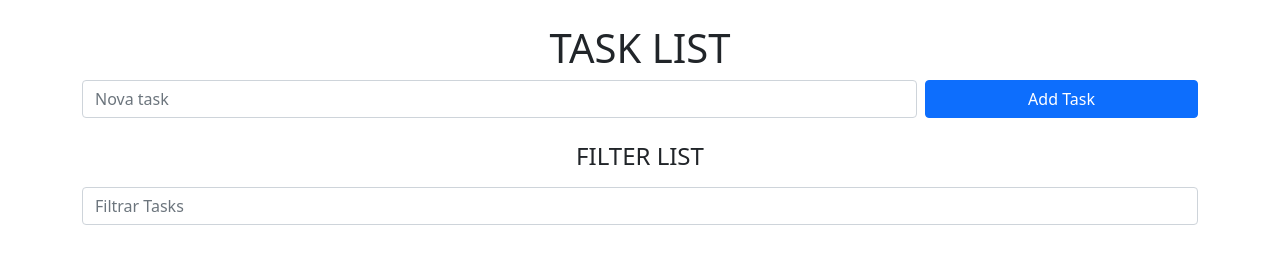
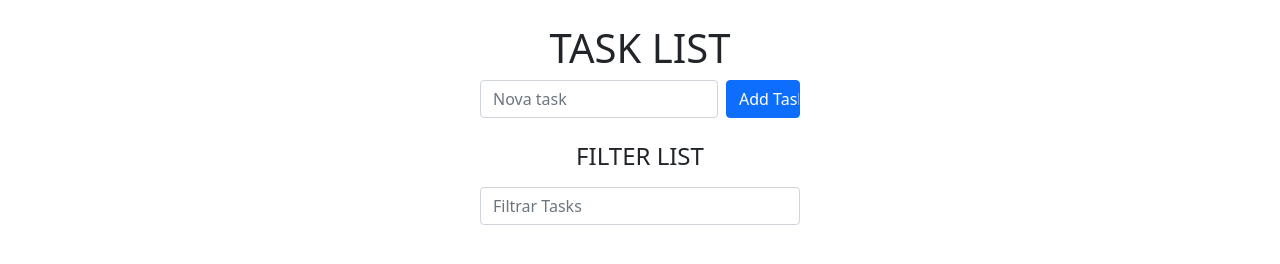
Before and after one commit to atmmoreira/project.task.list.vanilla.js, a plain HTML site: page index.html in a window 1280 px wide. Drawn offline with nearby package versions, Linux system fonts and the light colour scheme.

Commit message:
adjust layout

```diff
--- a/index.html
+++ b/index.html
@@ -29,7 +29,7 @@
   </style>
 
   <body>
-    <div class="container">
+    <div class="col-3 mx-auto">
       <h1 class="text-center mt-4 text-uppercase">Task List</h1>
 
       <form>
```
